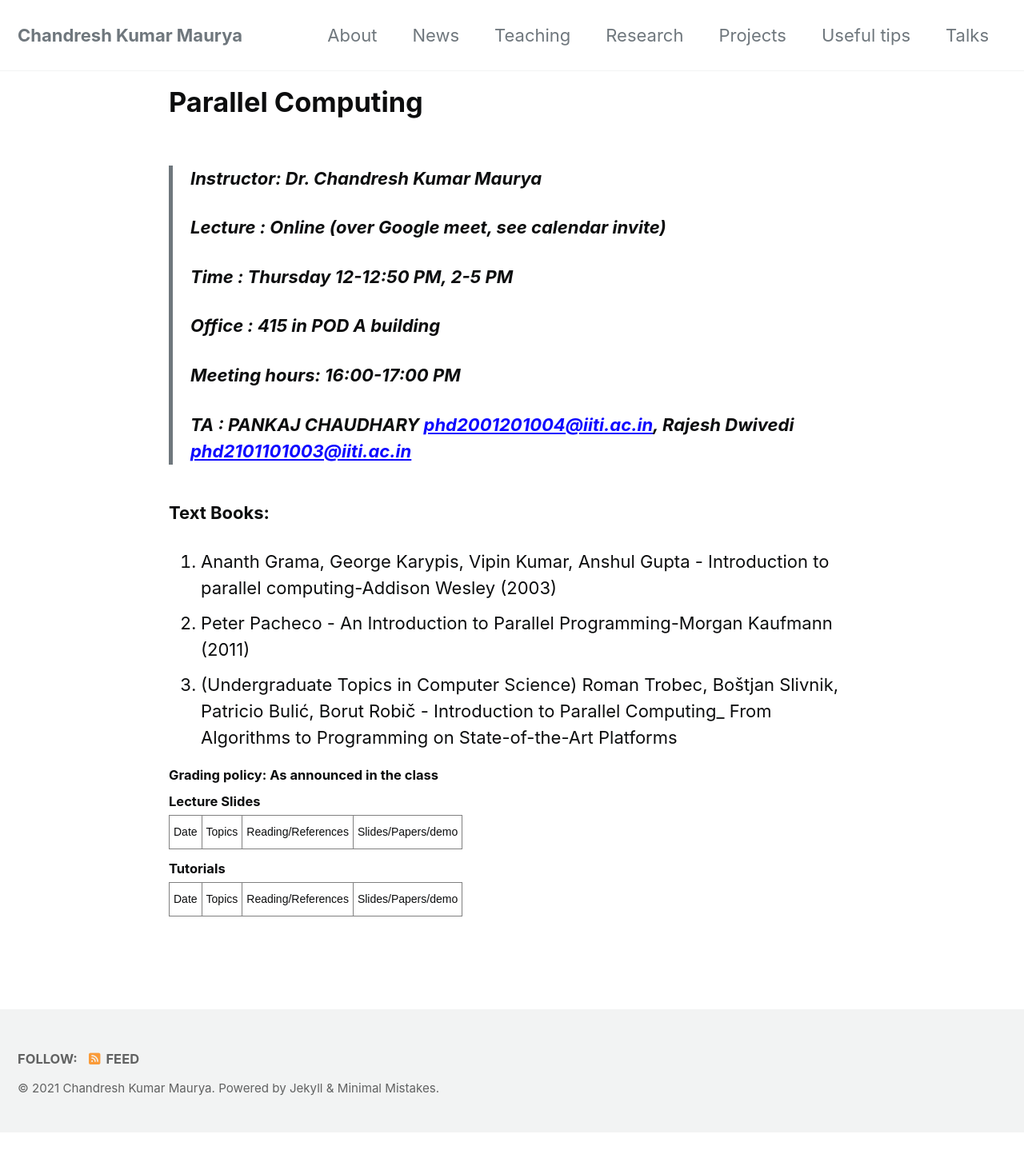
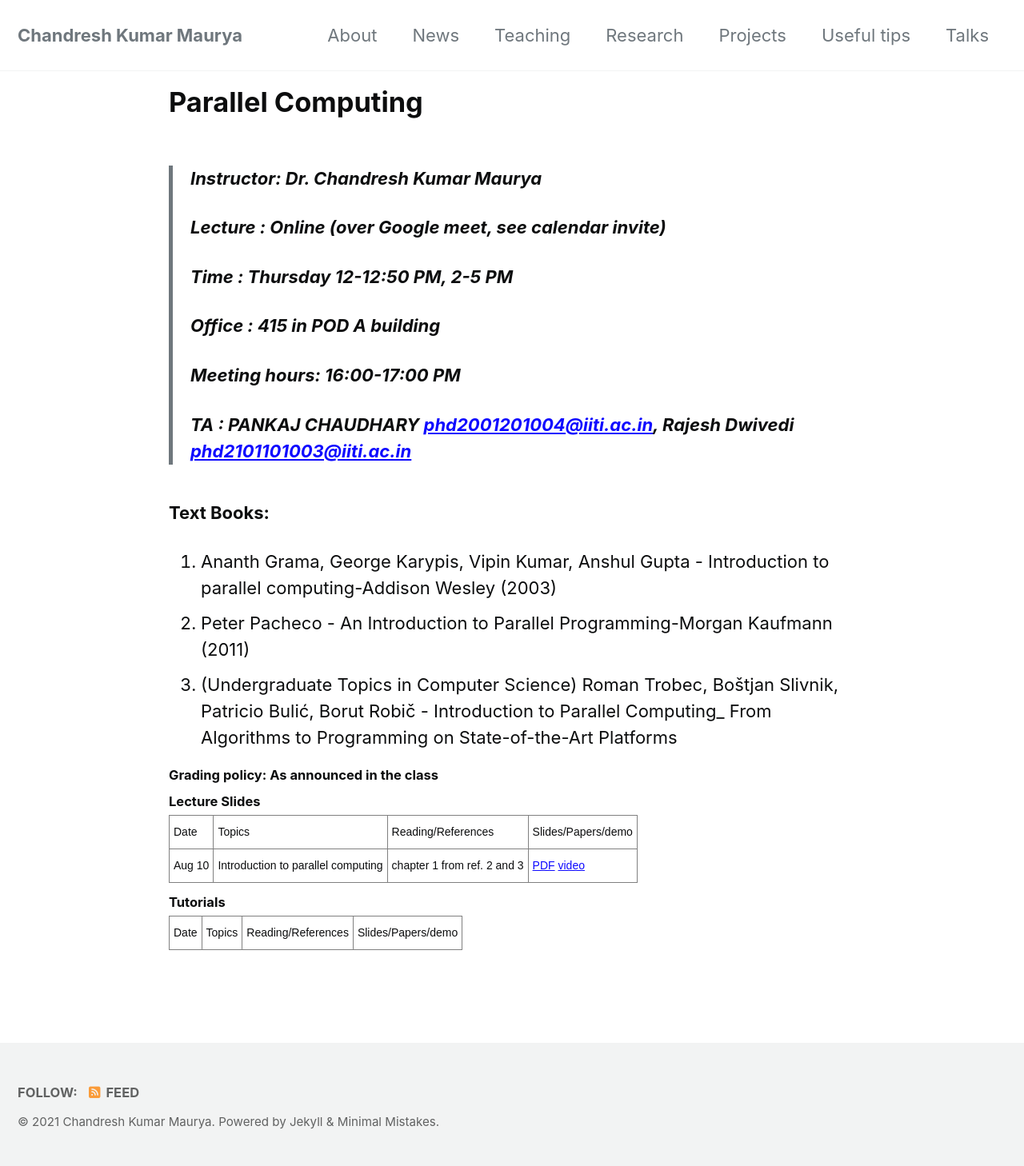
Before and after one commit to chandreshiit/oldsite, a Jekyll site: the page built from _pages/PC2021.md, in a window 1280 px wide. Shown: the whole page at 80% size. Built offline with Jekyll 4.4.1, drawn with Linux system fonts in a browser that asks for light colours; cached includes are drawn as plain includes; nearby versions of some CDN libraries; before the commit the page ends 1416 px from its top, so only the background shows below that.

Commit message:
added PC2021

```diff
--- a/_pages/PC2021.md
+++ b/_pages/PC2021.md
@@ -40,7 +40,17 @@ author_profile: false
     <th class="tg-0pky">Topics</th>
     <th class="tg-0pky">Reading/References</th>
     <th class="tg-0pky">Slides/Papers/demo</th>
-  </tr></table>
+  </tr>
+    <tr>
+    <td class="tg-0pky">Aug 10</td>
+    <td class="tg-0pky">Introduction to parallel computing</td>
+    <td class="tg-0pky">chapter 1 from ref. 2 and 3</td>
+       <td class="tg-0pky"> <a href="https://drive.google.com/file/d/1pFuFsWr3X17MA2V76WEC1AuEPv9vGaEO/view?usp=sharing">PDF</a>
+       <a href="https://drive.google.com/file/d/1byeGw8Iv6hBtoqV2LD5uIeosxYZd6sGk/view?usp=sharing"> video</a>
+       </td>
+  </tr>
+</table>
+
 
 
 
```
